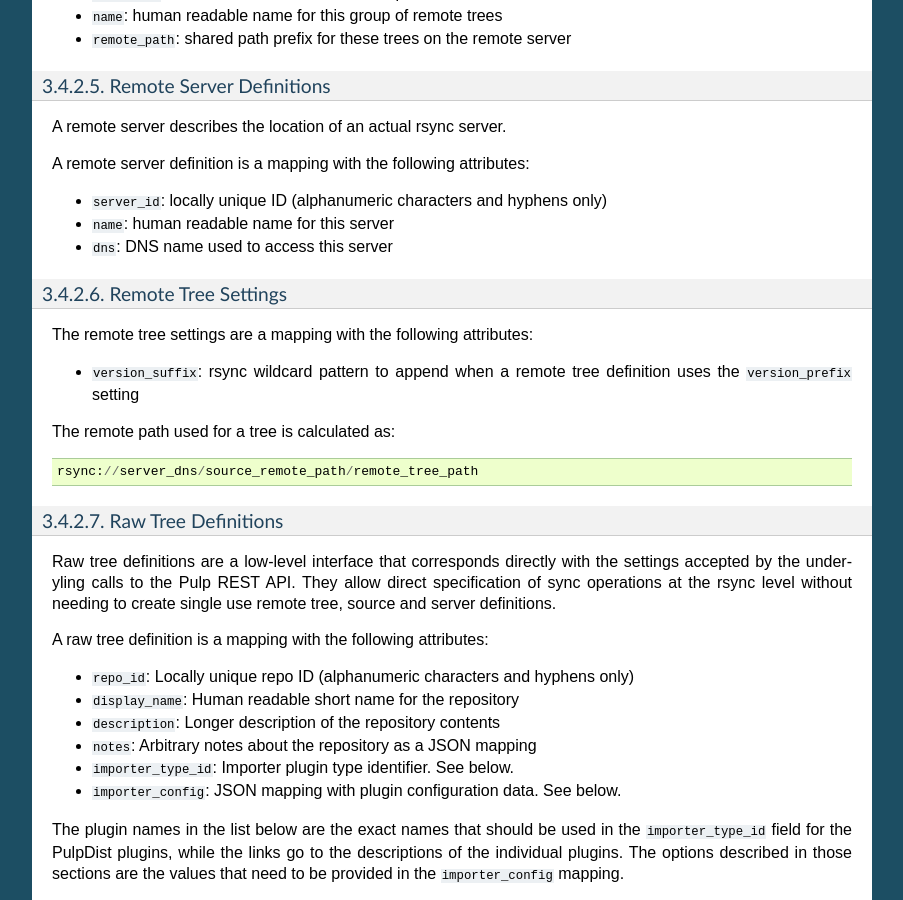
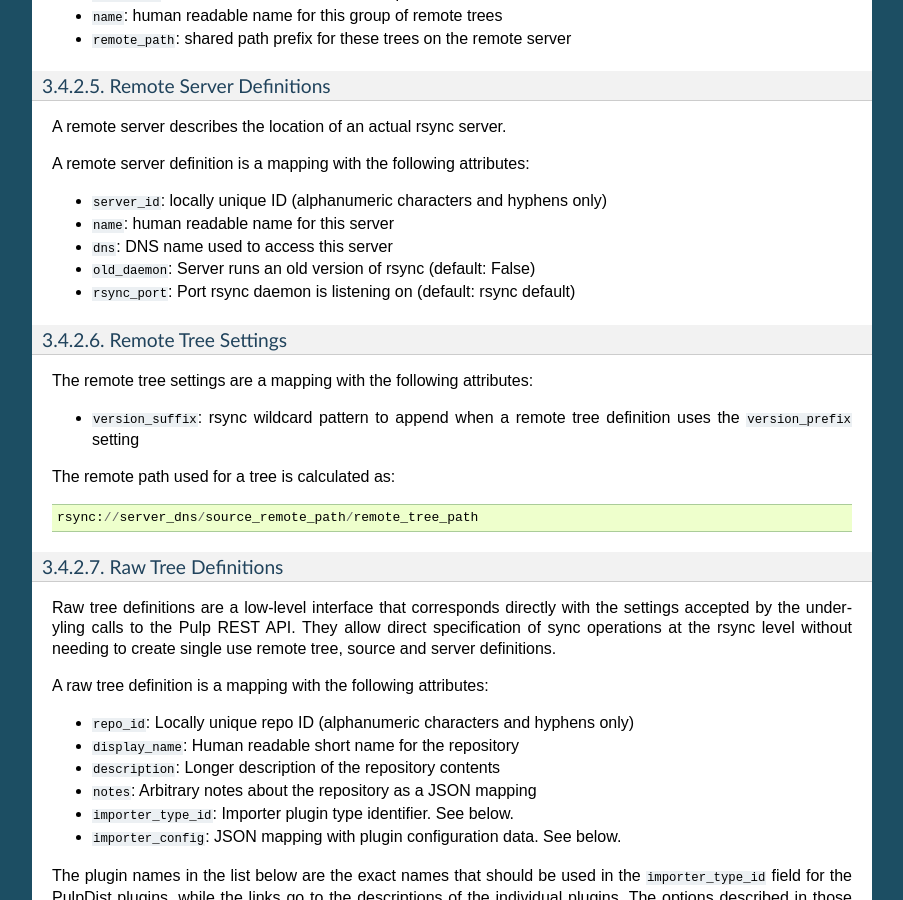
Before and after one commit to ncoghlan/pulpdist, a Sphinx documentation site: the page built from doc/cli.rst, in a window 1280 px wide and 900 px high, scrolled down 5207 px. Shown: the whole window, without its empty margins (198-1101 px from the left). Built offline with Sphinx 7.4.7, drawn with Linux system fonts in a browser that asks for light colours.

Commit message:
Add missing remote server settings

```diff
--- a/doc/cli.rst
+++ b/doc/cli.rst
@@ -319,6 +319,8 @@ A remote server definition is a mapping with the following attributes:
 * ``server_id``: locally unique ID (alphanumeric characters and hyphens only)
 * ``name``: human readable name for this server
 * ``dns``: DNS name used to access this server
+* ``old_daemon``: Server runs an old version of rsync (default: False)
+* ``rsync_port``: Port rsync daemon is listening on (default: rsync default)
 
 
 Remote Tree Settings
```
